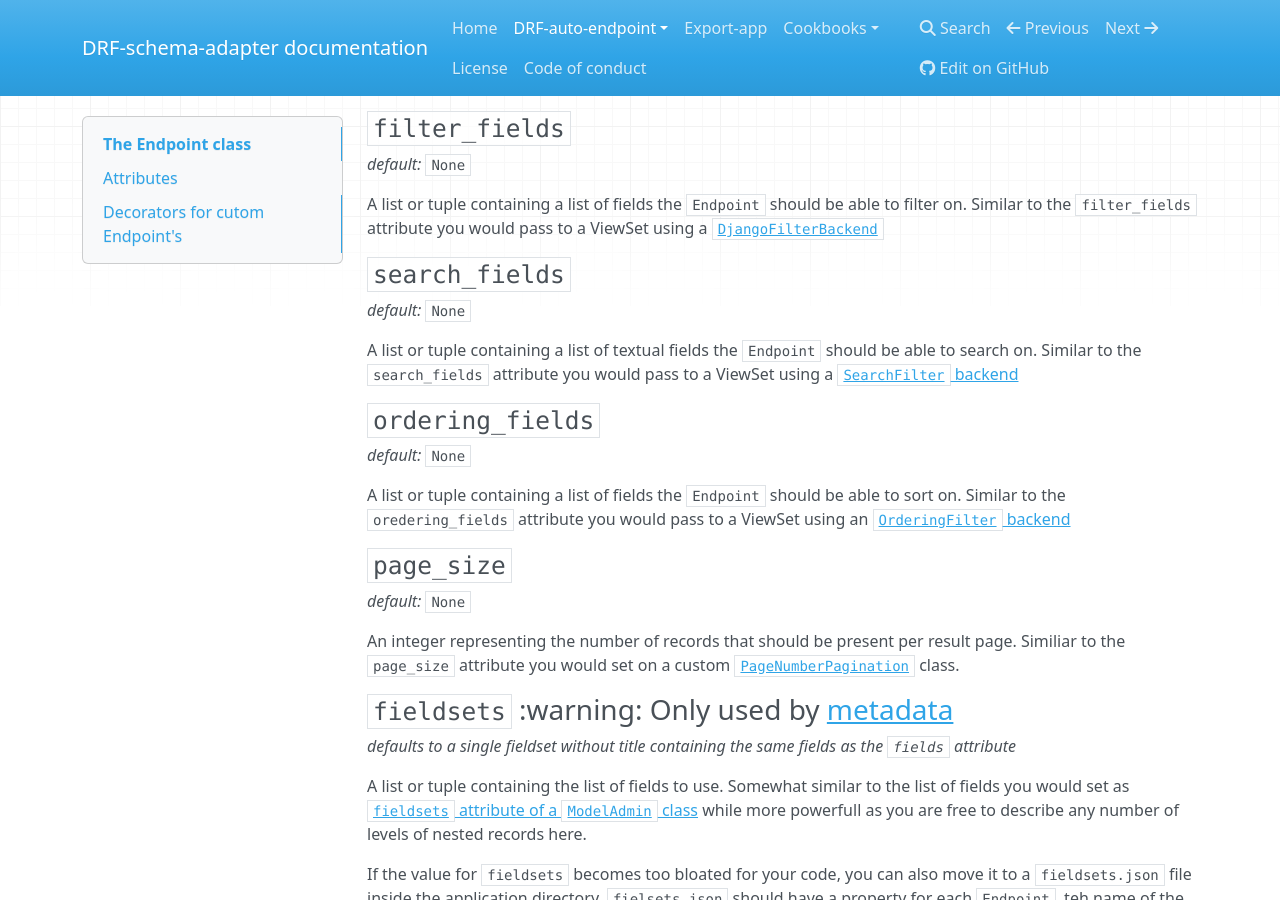
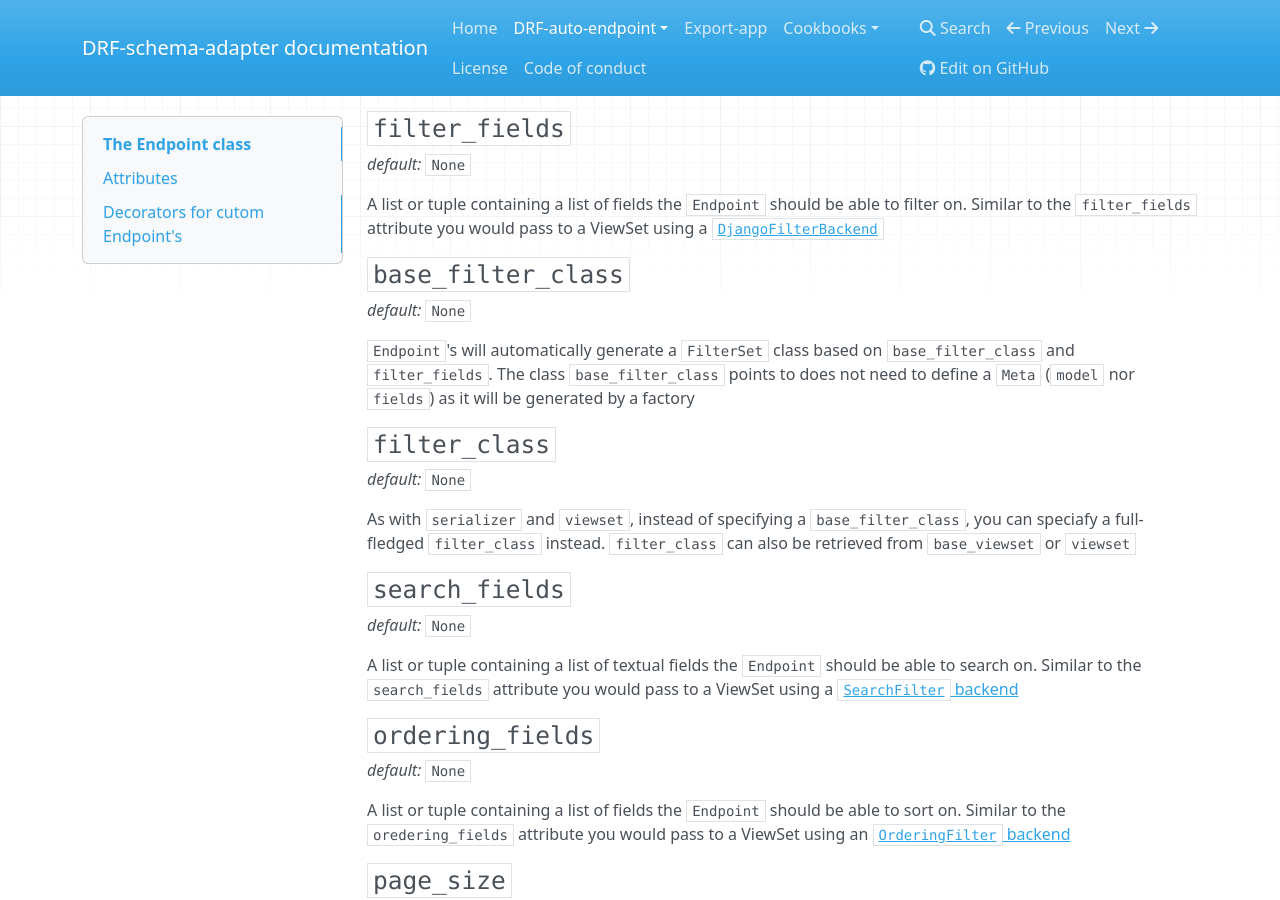
Before and after one commit to drf-forms/drf-schema-adapter, an MkDocs documentation site: the page built from docs/drf_auto_endpoint/endpoint.md, in a window 1280 px wide and 900 px high, scrolled down 2415 px. Built offline with MkDocs 1.6.1, drawn with Linux system fonts in a browser that asks for light colours; nearby versions of some CDN libraries; old or Windows-style settings are respelled for this version of MkDocs.

Commit message:
:book: reexport + base_filter_class

```diff
--- a/docs/drf_auto_endpoint/endpoint.md
+++ b/docs/drf_auto_endpoint/endpoint.md
@@ -134,6 +134,23 @@ A list or tuple containing a list of fields the `Endpoint` should be able to
 filter on.
 Similar to the `filter_fields` attribute you would pass to a ViewSet using a
 [`DjangoFilterBackend`](http://www.django-rest-framework.org/api-guide/filtering/#djangofilterbackend)
+
+### `base_filter_class`
+
+*default:* `None`
+
+`Endpoint`'s will automatically generate a `FilterSet` class based on
+`base_filter_class` and `filter_fields`.
+The class `base_filter_class` points to does not need to define a `Meta` (`model` nor
+`fields`) as it will be generated by a factory
+
+### `filter_class`
+
+*default:* `None`
+
+As with `serializer` and `viewset`, instead of specifying a `base_filter_class`, you can
+speciafy a full-fledged `filter_class` instead.
+`filter_class` can also be retrieved from `base_viewset` or `viewset`
 
 ### `search_fields`
 
```
Also changed, not shown: docs/export_app/index.md (+9 -0 lines).
